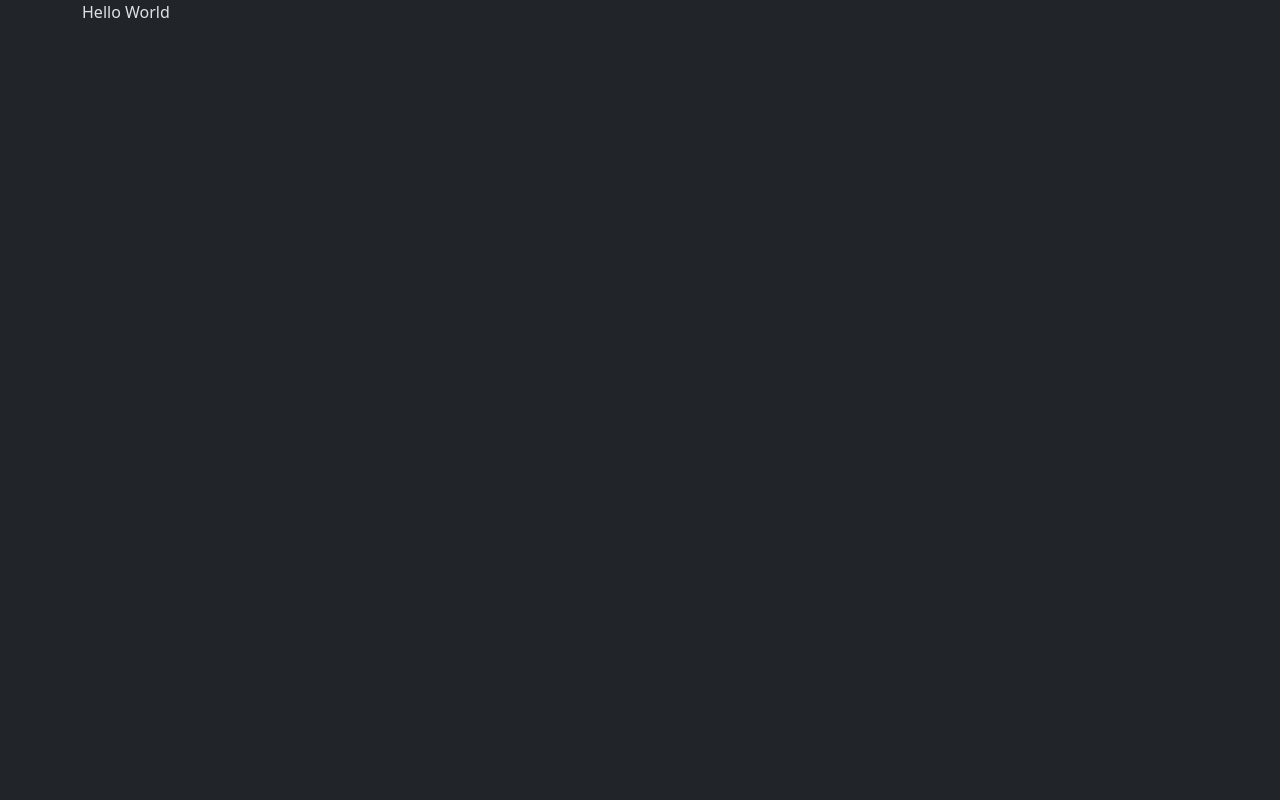
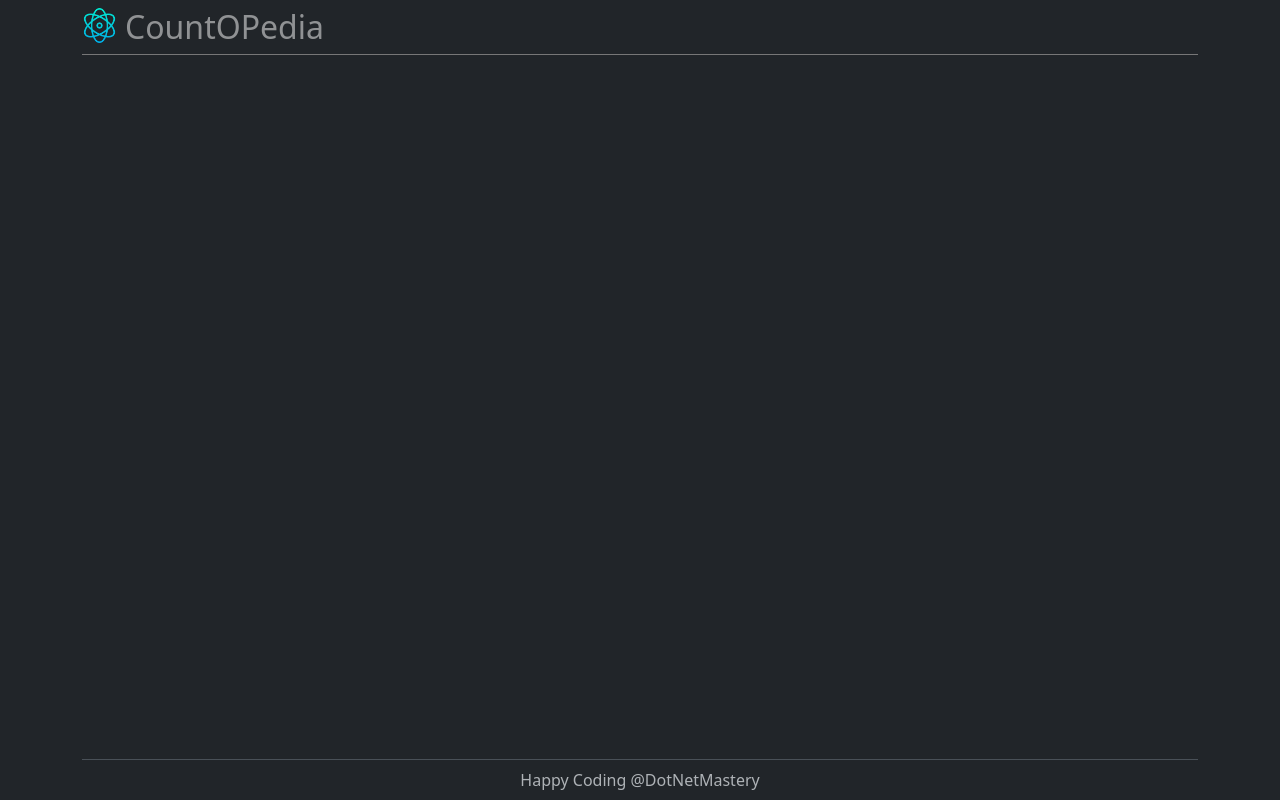
Before and after one commit to bhrugen/2-CountOPedia, a React (Vite) app in the folder CountOPedia/: page / in a window 1280 px wide. Built offline with nearby package versions, Linux system fonts and the light colour scheme.

Commit message:
Section 4 - Header and Footer Component

```diff
--- /dev/null
+++ b/CountOPedia/src/Layout/Footer.jsx
@@ -0,0 +1,9 @@
+function Footer() {
+  return (
+    <div className="text-center border-top mt-3 py-2 text-muted">
+      Happy Coding @DotNetMastery
+    </div>
+  );
+}
+
+export default Footer;
--- /dev/null
+++ b/CountOPedia/src/Layout/Header.jsx
@@ -0,0 +1,12 @@
+import logo from "../images/react.png";
+
+function Header() {
+  return (
+    <div className="py-2 pl-2" style={{ borderBottom: "1px solid #777" }}>
+      <img src={logo} style={{ height: "35px", verticalAlign: "top" }} />
+      <span className="h2 pt-4 m-2 text-white-50">CountOPedia</span>
+    </div>
+  );
+}
+
+export default Header;
--- a/CountOPedia/src/main.jsx
+++ b/CountOPedia/src/main.jsx
@@ -1,6 +1,13 @@
 import { StrictMode } from "react";
 import { createRoot } from "react-dom/client";
-
+import Header from "./Layout/Header";
+import Footer from "./Layout/Footer";
 createRoot(document.getElementById("root")).render(
-  <StrictMode>Hello World</StrictMode>
+  <StrictMode>
+    <div className="d-flex flex-column min-vh-100">
+      <Header />
+      <main className="flex-fill"></main>
+      <Footer />
+    </div>
+  </StrictMode>
 );
```
